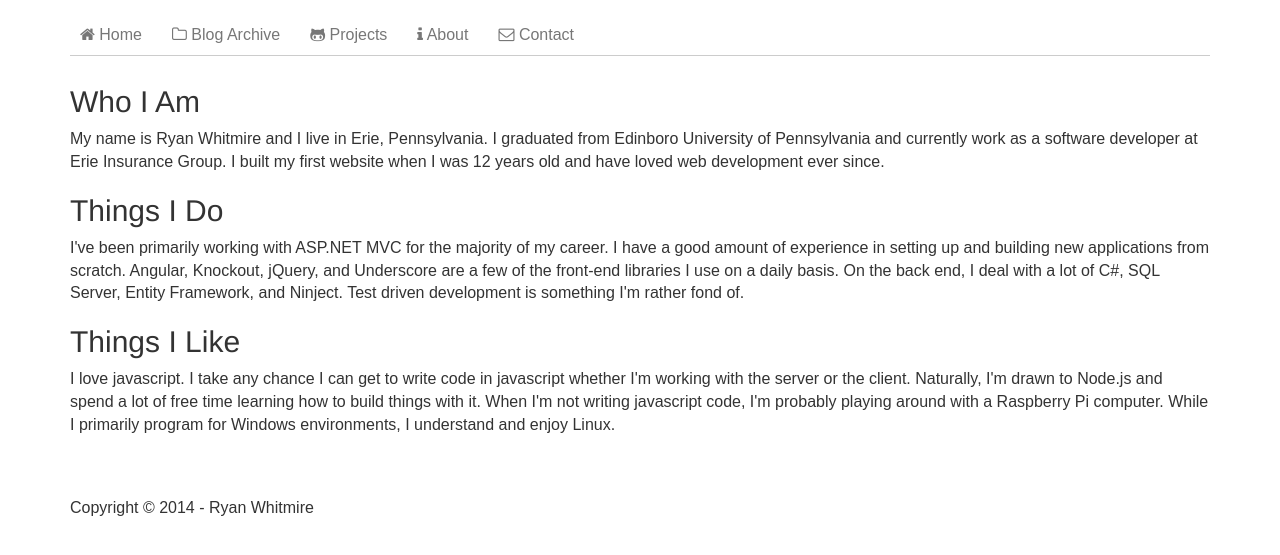
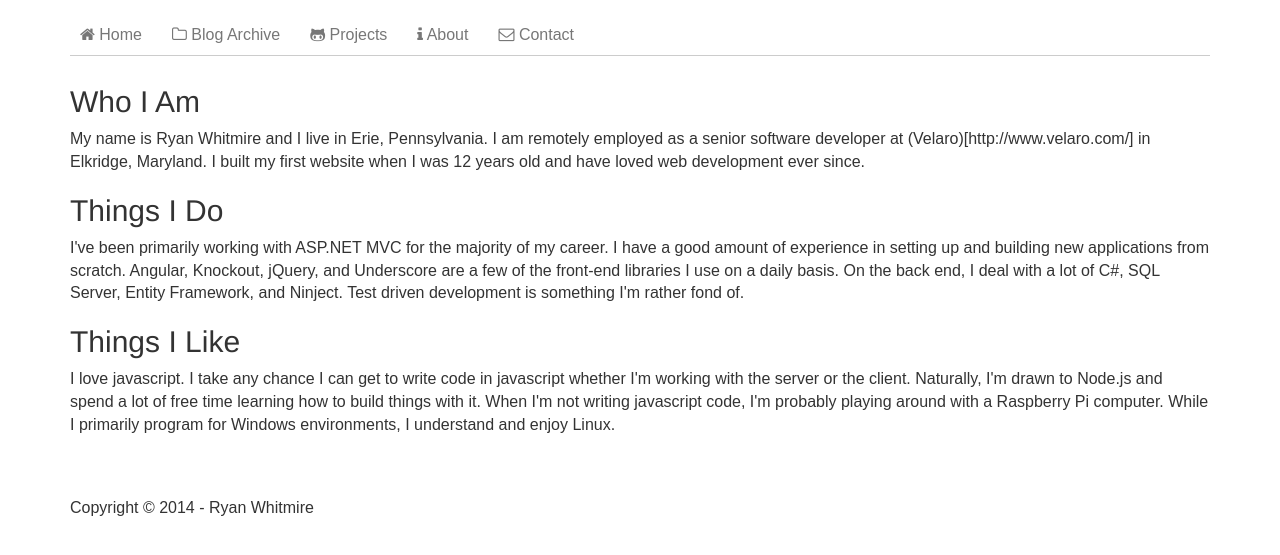
Before and after one commit to rwhitmire/rwhitmire.github.io, a Jekyll site: the page built from about/index.html, in a window 1280 px wide. Shown: the top 555 px of the page. Built offline with Jekyll 4.4.1, drawn with Linux system fonts in a browser that asks for light colours; some web fonts are replaced; Markdown is read by kramdown in place of the engine named in the settings.

Commit message:
Update index.html

```diff
--- a/about/index.html
+++ b/about/index.html
@@ -6,18 +6,25 @@ title: About Me
 <div class="about-me">
 	<h2>Who I Am</h2>
 	<p>
-		My name is Ryan Whitmire and I live in Erie, Pennsylvania. I graduated from Edinboro University of Pennsylvania and currently
-		work as a software developer at Erie Insurance Group. I built my first website when I was 12 years old and have loved
-		web development ever since.
+		My name is Ryan Whitmire and I live in Erie, Pennsylvania. I am remotely employed as a senior software
+		developer at (Velaro)[http://www.velaro.com/] in Elkridge, Maryland. I built my first website when I was
+		12 years old and have loved web development ever since.
 	</p>
 
 	<h2>Things I Do</h2>
 	<p>
-		I've been primarily working with ASP.NET MVC for the majority of my career. I have a good amount of experience in setting up and building new applications from scratch. Angular, Knockout, jQuery, and Underscore are a few of the front-end libraries I use on a daily basis. On the back end, I deal with a lot of C#, SQL Server, Entity Framework, and Ninject. Test driven development is something I'm rather fond of.
+		I've been primarily working with ASP.NET MVC for the majority of my career. I have a good amount of
+		experience in setting up and building new applications from scratch. Angular, Knockout, jQuery, and
+		Underscore are a few of the front-end libraries I use on a daily basis. On the back end, I deal with
+		a lot of C#, SQL Server, Entity Framework, and Ninject. Test driven development is something I'm rather
+		fond of.
 	</p>
 
 	<h2>Things I Like</h2>
 	<p>
-		I love javascript. I take any chance I can get to write code in javascript whether I'm working with the server or the client. Naturally, I'm drawn to Node.js and spend a lot of free time learning how to build things with it. When I'm not writing javascript code, I'm probably playing around with a Raspberry Pi computer. While I primarily program for Windows environments, I understand and enjoy Linux.
+		I love javascript. I take any chance I can get to write code in javascript whether I'm working with
+		the server or the client. Naturally, I'm drawn to Node.js and spend a lot of free time learning how
+		to build things with it. When I'm not writing javascript code, I'm probably playing around with a
+		Raspberry Pi computer. While I primarily program for Windows environments, I understand and enjoy Linux.
 	</p>
 </div>
```
